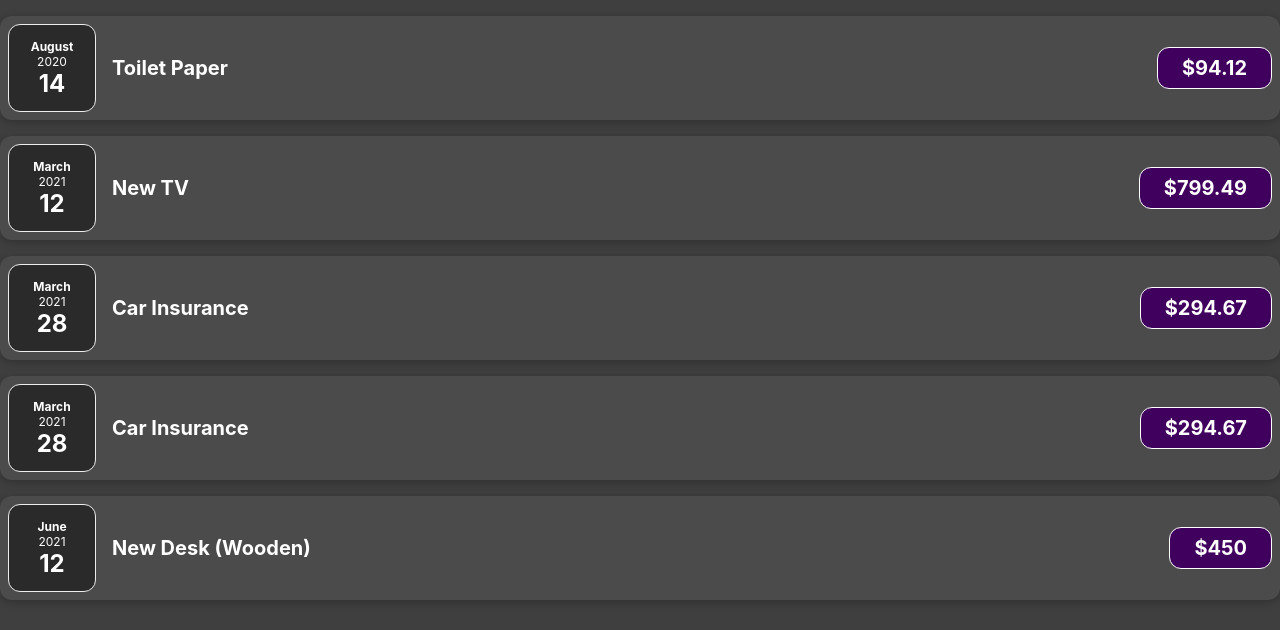
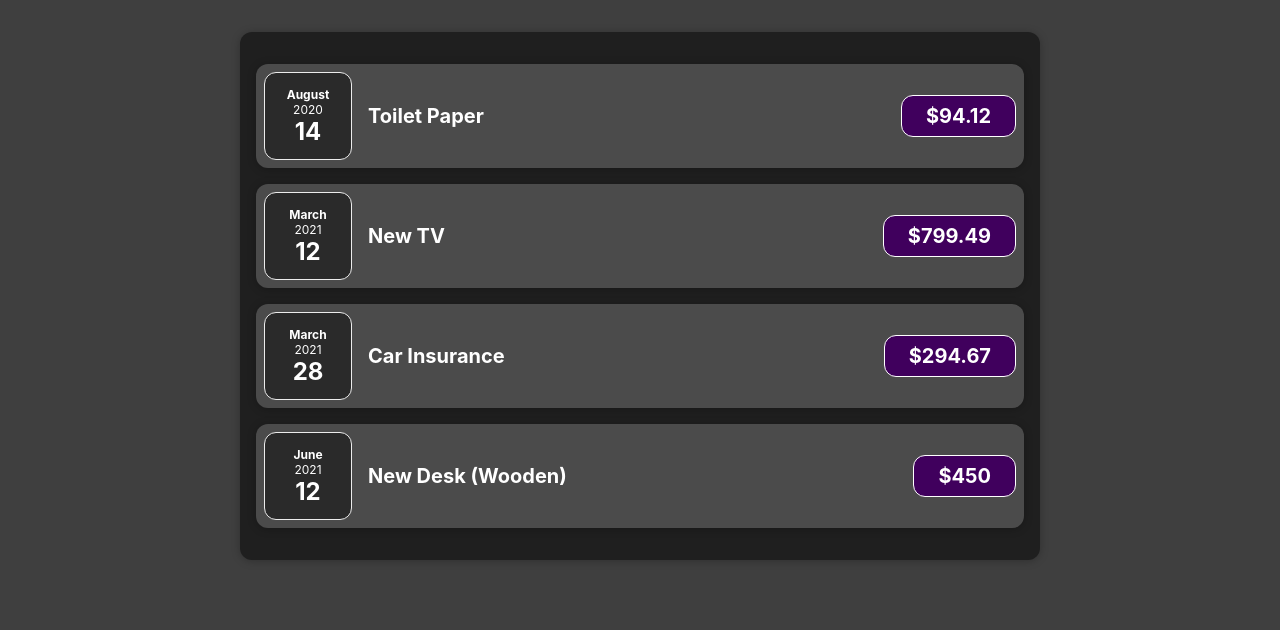
Before and after one commit to vothikimyen108/LearnReactJS, a React (Create React App) app in the folder ReactjsBasic/my-app/: page / in a window 1280 px wide. Shown: the top 630 px of the page. Built offline with nearby package versions, Linux system fonts and the light colour scheme.

Commit message:
The Concept of Composition (children props)

```diff
--- a/ReactjsBasic/my-app/src/App.js
+++ b/ReactjsBasic/my-app/src/App.js
@@ -1,5 +1,5 @@
 //import vào sài
-import ExpenseItem from "./components/ExpenseItem.js";
+import Expenses from "./components/Expenses";
 import "./App.css";
 // khai báo 1 mảng gồm các object expense
 const expenses = [
@@ -27,31 +27,7 @@
   return (
     <div className="App">
       <header className="App-header">
-        <ExpenseItem
-          title={expenses[0].title}
-          amount={expenses[0].amount}
-          date={expenses[0].date}
-        ></ExpenseItem>
-        <ExpenseItem
-          title={expenses[1].title}
-          amount={expenses[1].amount}
-          date={expenses[1].date}
-        ></ExpenseItem>
-        <ExpenseItem
-          title={expenses[2].title}
-          amount={expenses[2].amount}
-          date={expenses[2].date}
-        ></ExpenseItem>
-        <ExpenseItem
-          title={expenses[2].title}
-          amount={expenses[2].amount}
-          date={expenses[2].date}
-        ></ExpenseItem>
-        <ExpenseItem
-          title={expenses[3].title}
-          amount={expenses[3].amount}
-          date={expenses[3].date}
-        ></ExpenseItem>
+        <Expenses items={expenses}/>
       </header>
     </div>
   );
--- /dev/null
+++ b/ReactjsBasic/my-app/src/components/Card.css
@@ -0,0 +1,4 @@
+.card {
+    border-radius: 12px;
+    box-shadow: 0 1px 8px rgba(0, 0, 0, 0.25);
+  }
--- /dev/null
+++ b/ReactjsBasic/my-app/src/components/Card.js
@@ -0,0 +1,8 @@
+import "./Card.css";
+function Card(props) {
+  //khai báo biến classname để nhân thận classname
+  const classes = "card " + props.className;
+  //props.children hiện thị mấy thằng con trong nó
+  return <div className={classes}>{props.children}</div>;
+}
+export default Card;
--- a/ReactjsBasic/my-app/src/components/ExpenseItem.js
+++ b/ReactjsBasic/my-app/src/components/ExpenseItem.js
@@ -1,6 +1,7 @@
 //import css
 import "./ExpenseItem.css";
 import ExpenseDate from "./ExpenseDate.js";
+import Card from "./Card";
 //tạo hàm mới expense ra item h2
 function ExpenseItem(props) {
   //   //khai báo các biến
@@ -15,13 +16,13 @@
   //dùng dấu {} để thêm các biến bên ngoài, date là một đối tượng cần chuyển về tostring
   //dùng props để hiện thị
   return (
-    <div className="expense-item">
+    <Card className="expense-item">
       <ExpenseDate date ={props.date}/>
       <div className="expense-item__description">
         <h2>{props.title}</h2>
         <div className="expense-item__price">${props.amount}</div>
       </div>
-    </div>
+    </Card>
   );
 }
 export default ExpenseItem;
--- /dev/null
+++ b/ReactjsBasic/my-app/src/components/Expenses.css
@@ -0,0 +1,9 @@
+.expenses {
+    padding: 1rem;
+    background-color: rgb(31, 31, 31);
+    margin: 2rem auto;
+    width: 50rem;
+    max-width: 95%;
+    border-radius: 12px;
+    box-shadow: 0 1px 8px rgba(0, 0, 0, 0.25);
+  }
--- /dev/null
+++ b/ReactjsBasic/my-app/src/components/Expenses.js
@@ -0,0 +1,30 @@
+import './Expenses.css'
+import ExpenseItem from "./ExpenseItem";
+import Card from './Card';
+function Expenses(prop) {
+  return (
+    <Card className="expenses">
+      <ExpenseItem
+        title={prop.items[0].title}
+        amount={prop.items[0].amount}
+        date={prop.items[0].date}
+      ></ExpenseItem>
+      <ExpenseItem
+        title={prop.items[1].title}
+        amount={prop.items[1].amount}
+        date={prop.items[1].date}
+      ></ExpenseItem>
+      <ExpenseItem
+        title={prop.items[2].title}
+        amount={prop.items[2].amount}
+        date={prop.items[2].date}
+      ></ExpenseItem>
+      <ExpenseItem
+        title={prop.items[3].title}
+        amount={prop.items[3].amount}
+        date={prop.items[3].date}
+      ></ExpenseItem>
+    </Card>
+  );
+}
+export default Expenses;
```
